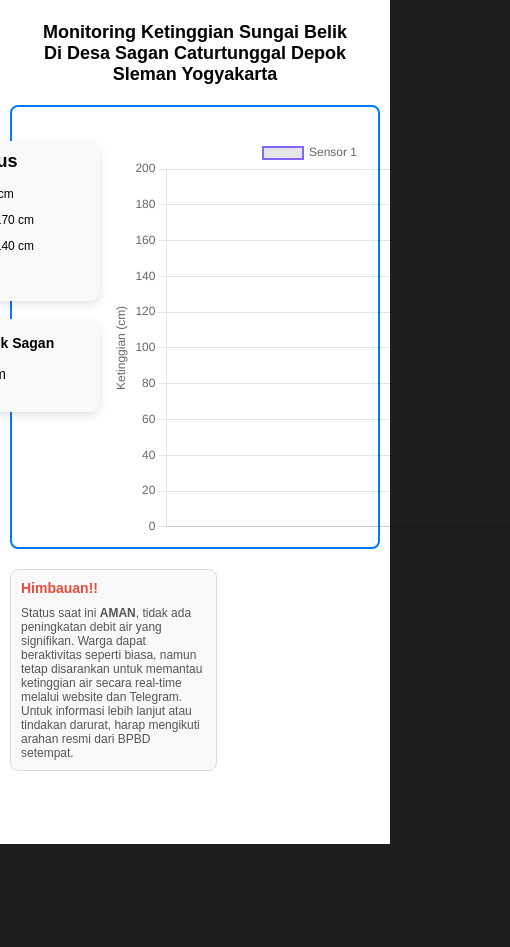
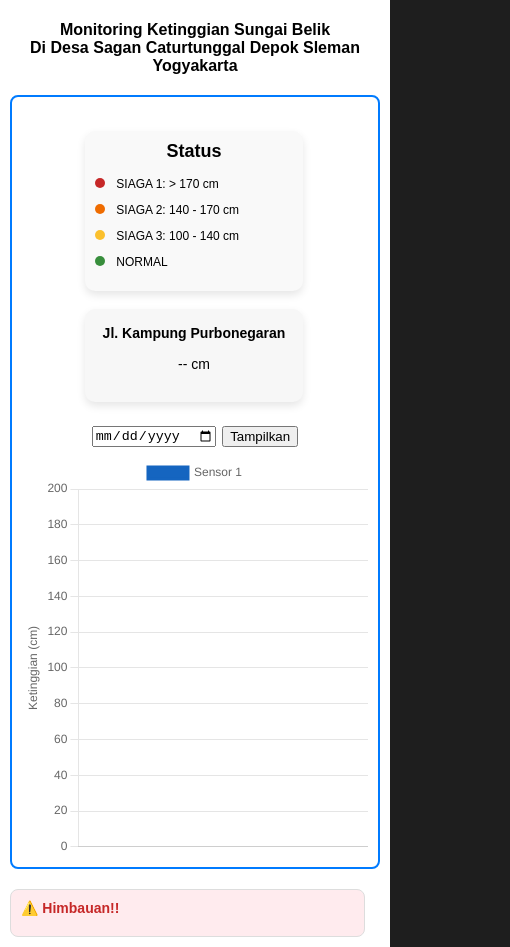
Before and after one commit to Krisnaadityapratama/Monitoring-Ketinggian-Air, a plain HTML site: page index.html in a window 390 px wide. Shown: the whole page, 510 px wide, since content can reach past the window. Before the commit the page ends 844 px from the top, so only its background shows below. Drawn offline with nearby package versions, Linux system fonts and the light colour scheme; no server answers.

Commit message:
penambahan edit website

```diff
--- a/index.html
+++ b/index.html
@@ -31,7 +31,7 @@
       const app = initializeApp(firebaseConfig);
       const database = getDatabase(app);
 
-      // Inisialisasi Chart.js
+      // Inisialisasi Chart.js (untuk grafik)
       const ctx = document.getElementById("myChart").getContext("2d");
       const myChart = new Chart(ctx, {
         type: "line",
@@ -41,8 +41,9 @@
             {
               label: "Sensor 1",
               data: [],
-              borderColor: "rgba(132, 99, 255, 1)",
-              borderWidth: 2,
+              borderColor: "#1565C0", // atau gunakan "#6A1B9A" untuk ungu gelap
+              backgroundColor: "#1565C0",
+              pointBackgroundColor: "#1565C0", // warna titik
               fill: false,
             }
           ],
@@ -73,6 +74,9 @@
           // Tampilkan di UI (dibulatkan 2 desimal)
           document.querySelector(".tampilan-sensor1 p").innerText = `${sensor1Data.toFixed(2)} cm`;
 
+           // Update himbauan berdasarkan data terkini
+           updateHimbauan(sensor1Data);
+
           // Tambahkan waktu & data ke grafik
           const now = new Date();
           const timeLabel = now.toLocaleTimeString("id-ID", {
@@ -95,13 +99,13 @@
       getData();
     </script>
   </head>
-
   <body>
     <div class="container">
       <h1 class="title">
         Monitoring Ketinggian Sungai Belik <br />
         Di Desa Sagan Caturtunggal Depok Sleman Yogyakarta
       </h1>
+      <!-- box biru -->
       <div class="box">
         <div class="info">
           <div class="box-container">
@@ -113,26 +117,59 @@
                 <p><span class="dot yellow"></span> SIAGA 3: 100 - 140 cm</p>
                 <p><span class="dot green"></span> NORMAL</p>
               </div>
-              <div class="tampilan-sensor1">
-                <h3>Jl. Kali Belik Sagan</h3>
+              <div class="tampilan-sensor1"onclick="openMap()" style="cursor: pointer;">
+                <h3>Jl. Kampung Purbonegaran</h3>
                 <p>-- cm</p>
               </div>
+             <script>
+              function openMap() {
+                // Ganti alamat di sini jika perlu
+                const alamat = "Jalan Kampung Purbonegaran GK5/1267, Terban, Kota Yogyakarta, Daerah Istimewa Yogyakarta";
+                const url = "https://www.google.com/maps/place/Mie+Ayam+Ceker+%26+Angkingan+Sunarno/@-7.7816346,110.3806092,20z/data=!4m14!1m7!3m6!1s0x2e7a590019d3a2d3:0xe61a6d7bf464d7b5!2sMie+Ayam+Ceker+%26+Angkingan+Sunarno!8m2!3d-7.7816161!4d110.3806116!16s%2Fg%2F11vs6gdz9m!3m5!1s0x2e7a590019d3a2d3:0xe61a6d7bf464d7b5!8m2!3d-7.7816161!4d110.3806116!16s%2Fg%2F11vs6gdz9m!5m2!1e4!1e2?entry=ttu&g_ep=EgoyMDI1MDUxNS4wIKXMDSoJLDEwMjExNDUzSAFQAw%3D%3D" + encodeURIComponent(alamat);
+                window.open(url, "_blank");
+              }
+            </script>
             </div>
+            <!-- Kalender -->
+            <div class="kalender">
+                <input type="date" id="tanggalPicker" />
+                <button onclick="loadHistory()">Tampilkan</button>
+            </div>
+
             <div class="chart-wrapper">
               <canvas id="myChart"></canvas>
             </div>
           </div>
         </div>
       </div>
+
+      <!-- HImbauan -->
       <div class="himbauan">
-        <h4>Himbauan!!</h4>
-        <p>
-          Status saat ini <strong>AMAN</strong>, tidak ada peningkatan debit air
-          yang signifikan. Warga dapat beraktivitas seperti biasa, namun tetap
-          disarankan untuk memantau ketinggian air secara real-time melalui
-          website dan Telegram. Untuk informasi lebih lanjut atau tindakan
-          darurat, harap mengikuti arahan resmi dari BPBD setempat.
-        </p>
+      <h4>⚠️ Himbauan!!</h4>
+        <p id="himbauanText"></p>
+        <script>
+          function updateHimbauan(currentHeight) {
+            const himbauan = document.getElementById("himbauanText");
+            let status = "";
+            let isiPesan = "";
+
+              if (currentHeight > 170) {
+                status = "SIAGA 1 (BAHAYA)";
+                isiPesan = `Status saat ini <b>${status}</b>, ketinggian air berada pada level kritis dan berpotensi menyebabkan banjir. Segera lakukan evakuasi mandiri jika berada di wilayah rawan. Ikuti instruksi dan peringatan resmi dari BPBD atau petugas terkait. Tetap tenang, namun bertindak cepat dan waspada.`;
+              } else if (currentHeight >= 140) {
+                status = "SIAGA 2 (WASPADA)";
+                isiPesan = `Status saat ini <b>${status}</b>, debit air mengalami peningkatan signifikan. Warga diminta waspada dan bersiap jika sewaktu-waktu harus mengungsi, terutama yang berada di zona rawan banjir. Segera amankan dokumen penting dan barang berharga. Pantau perkembangan melalui website, Telegram, dan informasi dari BPBD setempat.`;
+              } else if (currentHeight >= 100) {
+                status = "SIAGA 3 (WASPADA RINGAN)";
+                isiPesan = `Status saat ini <b>${status}</b>, terjadi sedikit peningkatan debit air sungai. Warga diimbau untuk mulai meningkatkan kewaspadaan, terutama bagi yang tinggal di dekat bantaran sungai. Pantau perkembangan ketinggian air secara berkala melalui website dan Telegram. Ikuti arahan resmi dari BPBD setempat jika terjadi perubahan status lebih lanjut.`;
+              } else {
+                status = "NORMAL";
+                isiPesan = `Status saat ini <b>${status}</b>, tidak ada peningkatan debit air yang signifikan. Warga dapat beraktivitas seperti biasa. Namun, tetap disarankan untuk memantau ketinggian air secara real-time melalui website dan Telegram. Untuk informasi lebih lanjut atau tindakan darurat, harap mengikuti arahan resmi dari BPBD setempat.`;
+              }
+
+              himbauan.innerHTML = isiPesan;
+            }
+        </script>
       </div>
     </div>
   </body>
--- a/style.css
+++ b/style.css
@@ -66,12 +66,12 @@ body {
 
 .tampilan-sensor1,
 .tampilan-sensor2 {
+  background-color: #F7F7F7;
   border: none;
   border-radius: 10px;
   padding: 16px 10px;
   width: 200px;
   height: auto;
-  background-color: #f9f9f9;
   box-shadow: 0 4px 8px rgba(0, 0, 0, 0.1);
   margin: 4px 0;
   font-size: 14px;
@@ -85,6 +85,25 @@ body {
   margin-bottom: 15px;
   text-align: center;
   font-weight: bold;
+}
+
+.kalender {
+  position: absolute;
+  top: 10px;
+  right: 10px;
+  display: flex;
+  align-items: center;
+  gap: 6px;
+}
+
+.kalender-button {
+  font-size: 13px;
+  padding: 6px 12px;
+  background-color: #f0f0f0;
+  border: 1px solid #ccc;
+  border-radius: 6px;
+  cursor: pointer;
+  color: #333;
 }
 
 .date-picker-wrapper {
@@ -112,23 +131,23 @@ body {
 }
 
 .red {
-  background-color: red;
+  background-color: #C62828;
 }
 
 .orange {
-  background-color: orange;
+  background-color: #EF6C00;
 }
 
 .yellow {
-  background-color: yellow;
+  background-color: #FBC02D;
 }
 
 .green {
-  background-color: green;
+  background-color: #388E3C;
 }
 
 #myChart {
-  width: 48%;
+  width: 100%;
   height: 400px !important;
 }
 
@@ -145,25 +164,66 @@ body {
   width: 100%;
   height: auto;
   min-width: 400px;
+  overflow-x: auto;
 }
 
 .himbauan {
   margin-top: 20px;
   padding: 10px;
-  background-color: #f9f9f9;
+  background-color: #FFEBEE;
   border: 1px solid #ddd;
   border-radius: 8px;
-  width: 50%;
+  width: 100%;
+  max-width: 800px; /* Atur sesuai kebutuhan */
+  word-wrap: break-word; /* Membuat kata panjang terbungkus */
+  word-break: break-word;
 }
 
 .himbauan h4 {
   margin: 0 0 10px;
   font-size: 14px;
-  color: #e74c3c;
+  color: #C62828;
 }
 
 .himbauan p {
   font-size: 12px;
   margin: 0;
-  color: #555;
+  color: #000000;
+  text-align: justify; /* buat rata kiri-kanan biar lebih rapi */
+  line-height: 1.5; /* tambahkan spasi antar baris */
 }
+
+/* ========= RESPONSIF UNTUK MOBILE ========== */
+@media (max-width: 768px) {
+  .box-container {
+    flex-direction: column;
+    align-items: center;
+  }
+
+  .status-box,
+  .tampilan-sensor1,
+  .tampilan-sensor2 {
+    width: 90%;
+  }
+
+  .chart-wrapper {
+    min-width: unset;
+    width: 100%;
+    height: 300px !important;
+  }
+
+  .himbauan {
+    width: 90%;
+  }
+
+  .kalender {
+    position: static;
+    justify-content: center;
+    margin-top: 10px;
+  }
+
+  .title {
+    font-size: 16px;
+    padding: 0 10px;
+  }
+}
```
